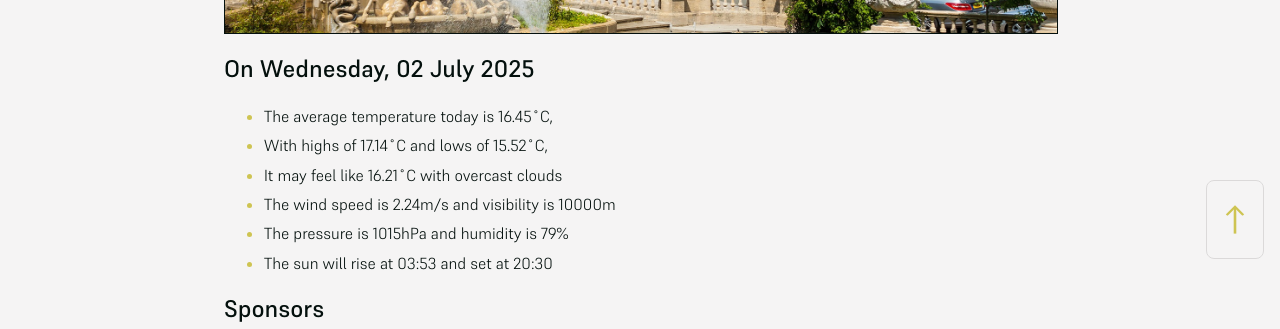
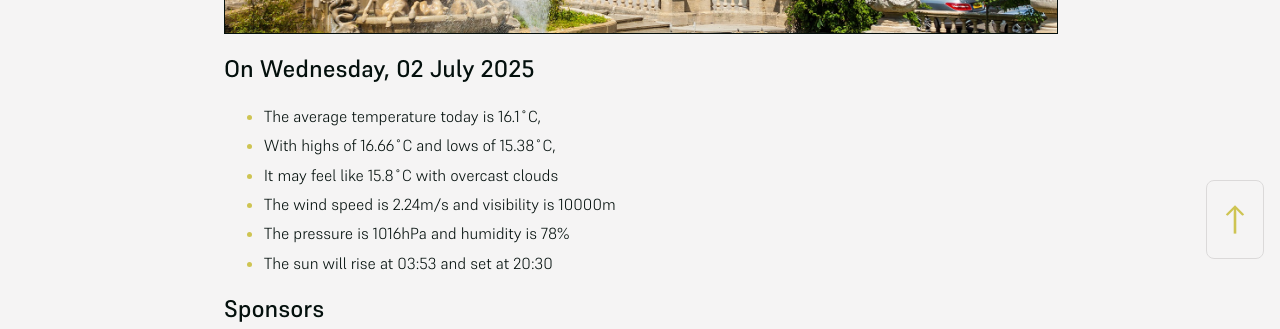
Before and after one commit to mat-0/cheltenham-open-data, a Jekyll site: the page built from index.md, in a window 1280 px wide. Shown: the part 625-954 px from the top of the page. Built offline with Jekyll 4.4.1, drawn with Linux system fonts in a browser that asks for light colours.

Commit message:
Updated 2025-07-02 04:05:21

```diff
--- a/index.md
+++ b/index.md
@@ -10,11 +10,11 @@ seo: Menu
 <!-- weather_marker starts -->
 ## On Wednesday, 02 July 2025
 
-- The average temperature today is 16.45˚C,
-- With highs of 17.14˚C and lows of 15.52˚C,
-- It may feel like 16.21˚C with overcast clouds
+- The average temperature today is 16.1˚C,
+- With highs of 16.66˚C and lows of 15.38˚C,
+- It may feel like 15.8˚C with overcast clouds
 - The wind speed is 2.24m/s and visibility is 10000m
-- The pressure is 1015hPa and humidity is 79%
+- The pressure is 1016hPa and humidity is 78%
 - The sun will rise at 03:53 and set at 20:30
 
 <!-- weather_marker ends -->
```
Also changed, not shown: _data/flood.json (+4 -4 lines), _pages/news.md (+2 -2 lines).
